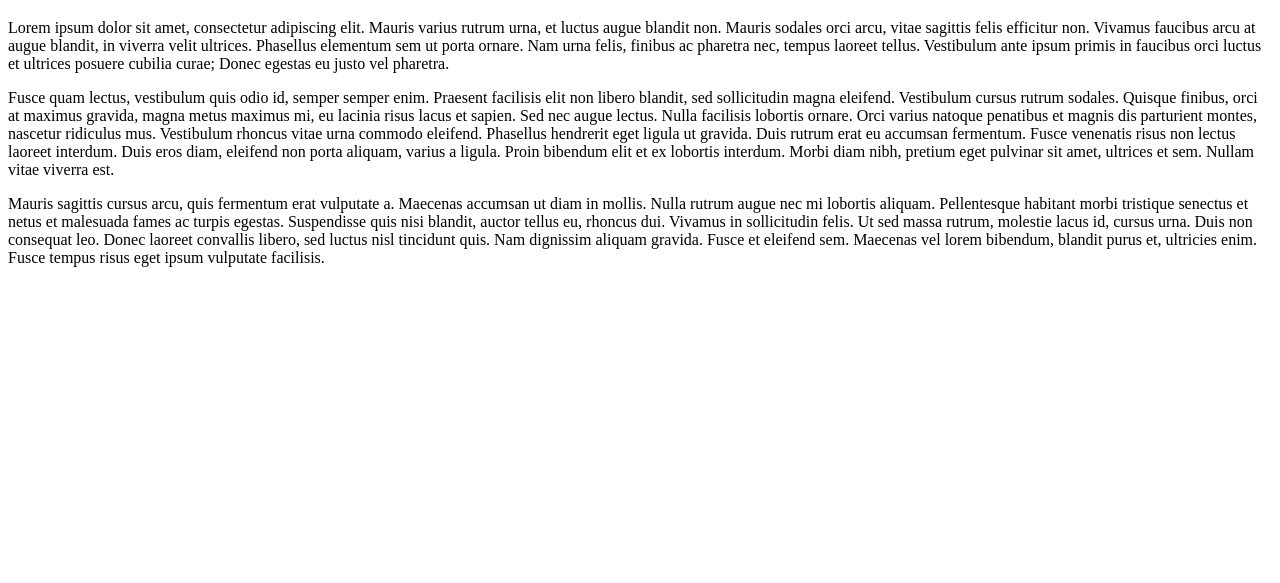
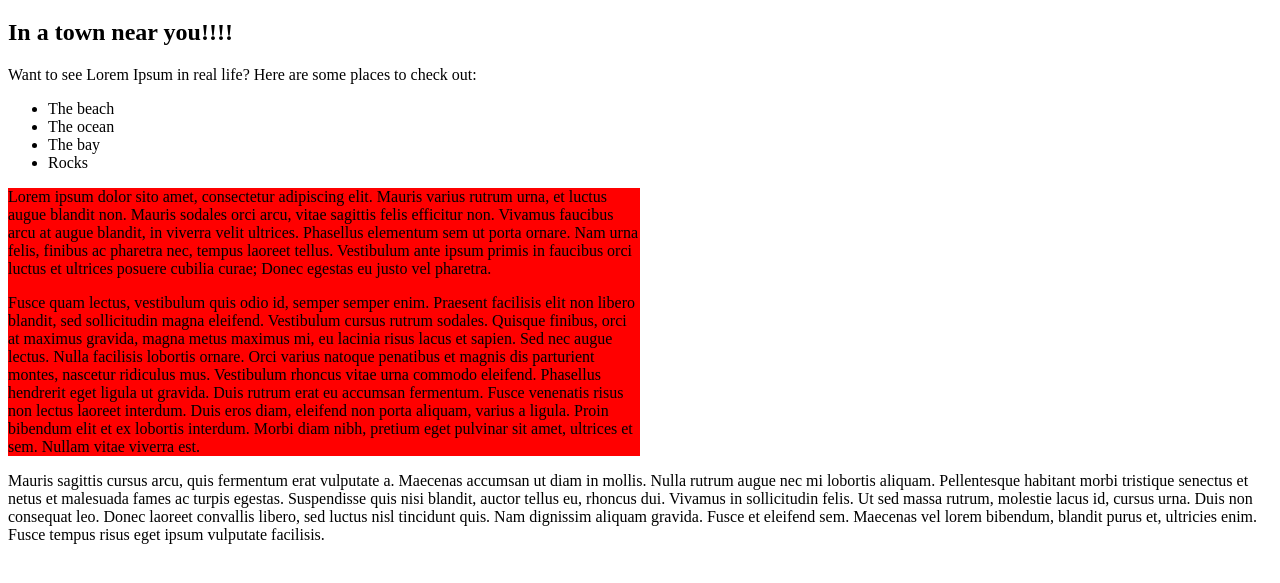
Before and after one commit to alex-mcknight11/band-website, a plain HTML site: page index.html in a window 1280 px wide. Shown: the part 61-644 px from the top of the page. Drawn offline with Linux system fonts and the light colour scheme.

Commit message:
add styles and floats for text Co-authored-by: Derrak <derrak@gmail.com> Co-authored-by: jamesp92 <pjperry28@gmail.com>

```diff
--- /dev/null
+++ b/css/styles.css
@@ -0,0 +1,10 @@
+.sidebar {
+  width: 30%
+  float: left;
+}
+
+.main {
+  width: 50%;
+  float: none;
+  background-color:red;
+}
--- a/index.html
+++ b/index.html
@@ -1,7 +1,7 @@
 <!DOCTYPE html>
 <html lang="en-US">
 <head>
-
+<link href="css/styles.css" rel="stylesheet" type="text/css">
 </head>
 <body>
 
@@ -9,13 +9,27 @@
     Welcome to the home of Lorem Ipsum!!
   </h1>
 
+  <div class="sidebar">
+    <h2>In a town near you!!!!</h2>
+    <p>Want to see Lorem Ipsum in real life? Here are some places to check out:</p>
+    <ul>
+      <li>The beach</li>
+      <li>The ocean</li>
+      <li>The bay</li>
+      <li>Rocks</li>
+    </ul>
+  </div>
+
+  <div class="main">
   <p>
-    Lorem ipsum dolor sit amet, consectetur adipiscing elit. Mauris varius rutrum urna, et luctus augue blandit non. Mauris sodales orci arcu, vitae sagittis felis efficitur non. Vivamus faucibus arcu at augue blandit, in viverra velit ultrices. Phasellus elementum sem ut porta ornare. Nam urna felis, finibus ac pharetra nec, tempus laoreet tellus. Vestibulum ante ipsum primis in faucibus orci luctus et ultrices posuere cubilia curae; Donec egestas eu justo vel pharetra.
+    Lorem ipsum dolor sito amet, consectetur adipiscing elit. Mauris varius rutrum urna, et luctus augue blandit non. Mauris sodales orci arcu, vitae sagittis felis efficitur non. Vivamus faucibus arcu at augue blandit, in viverra velit ultrices. Phasellus elementum sem ut porta ornare. Nam urna felis, finibus ac pharetra nec, tempus laoreet tellus. Vestibulum ante ipsum primis in faucibus orci luctus et ultrices posuere cubilia curae; Donec egestas eu justo vel pharetra.
   </p>
 
   <p>
     Fusce quam lectus, vestibulum quis odio id, semper semper enim. Praesent facilisis elit non libero blandit, sed sollicitudin magna eleifend. Vestibulum cursus rutrum sodales. Quisque finibus, orci at maximus gravida, magna metus maximus mi, eu lacinia risus lacus et sapien. Sed nec augue lectus. Nulla facilisis lobortis ornare. Orci varius natoque penatibus et magnis dis parturient montes, nascetur ridiculus mus. Vestibulum rhoncus vitae urna commodo eleifend. Phasellus hendrerit eget ligula ut gravida. Duis rutrum erat eu accumsan fermentum. Fusce venenatis risus non lectus laoreet interdum. Duis eros diam, eleifend non porta aliquam, varius a ligula. Proin bibendum elit et ex lobortis interdum. Morbi diam nibh, pretium eget pulvinar sit amet, ultrices et sem. Nullam vitae viverra est.
   </p>
+
+  </div>
 
   <p>
     Mauris sagittis cursus arcu, quis fermentum erat vulputate a. Maecenas accumsan ut diam in mollis. Nulla rutrum augue nec mi lobortis aliquam. Pellentesque habitant morbi tristique senectus et netus et malesuada fames ac turpis egestas. Suspendisse quis nisi blandit, auctor tellus eu, rhoncus dui. Vivamus in sollicitudin felis. Ut sed massa rutrum, molestie lacus id, cursus urna. Duis non consequat leo. Donec laoreet convallis libero, sed luctus nisl tincidunt quis. Nam dignissim aliquam gravida. Fusce et eleifend sem. Maecenas vel lorem bibendum, blandit purus et, ultricies enim. Fusce tempus risus eget ipsum vulputate facilisis.
```
Also changed, not shown: img/band.jpeg (added).
